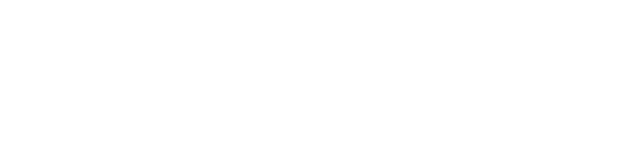
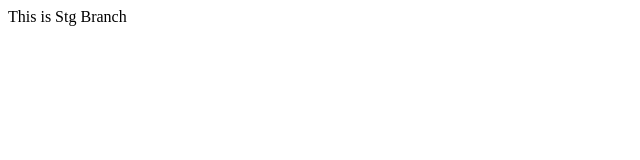
Before and after one commit to Asura77/jk-merge-test, a plain HTML site: page index.html in a window 1280 px wide. Shown: the whole page, without its empty margins (0-640 px from the left). Drawn offline with Linux system fonts and the light colour scheme.

Commit message:
First Commit

```diff
--- a/index.html
+++ b/index.html
@@ -5,6 +5,6 @@
     <title>Master Index</title>
 </head>
 <body>
-
+    This is Stg Branch
 </body>
 </html>
```
